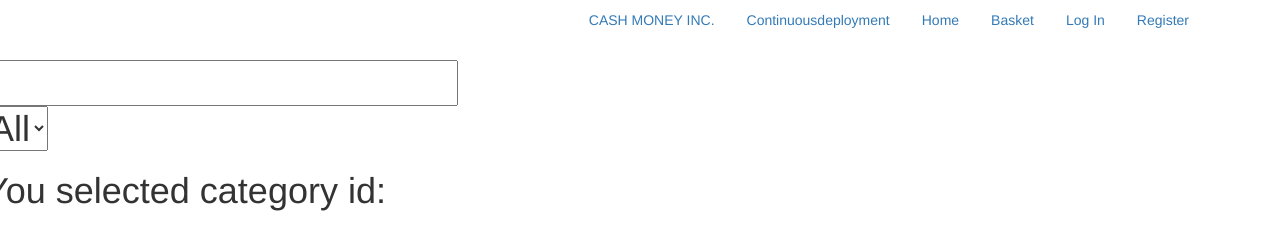
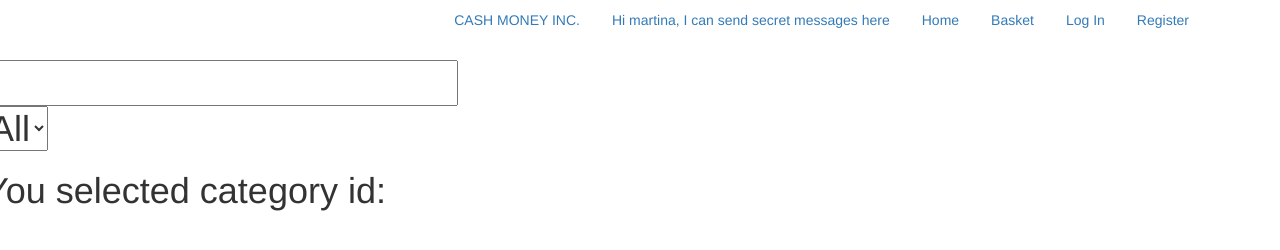
Before and after one commit to SamLindley/cashmoney, a website: page index.html in a window 1280 px wide. Drawn offline with nearby package versions, Linux system fonts and the light colour scheme; some packages are replaced by stand-ins of ours; no server answers; a script that the page names is missing.

Commit message:
initial project

```diff
--- a/index.html
+++ b/index.html
@@ -44,7 +44,7 @@
             <nav class="ng-show">
                 <ul class="nav nav-pills pull-right">
                     <li><a href="/">CASH MONEY INC.</a></li>
-                    <li><a href="/">Continuousdeployment</a></li>
+                    <li><a href="/">Hi martina, I can send secret messages here</a></li>
                     <li><a href="/">Home</a></li>
                     <li><a href="/basket">Basket</a></li>
                     <li><a  ng-hide="isLoggedIn()" href="/login">Log In</a></li>
```
